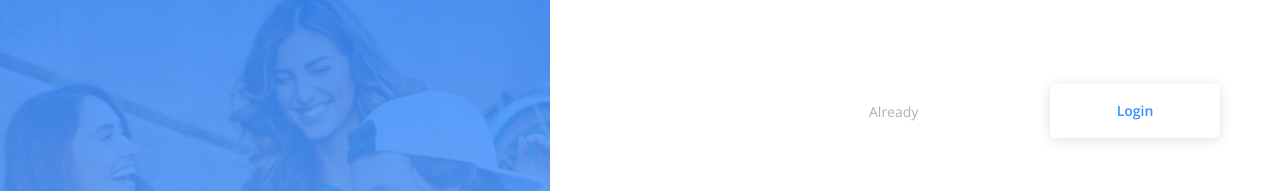
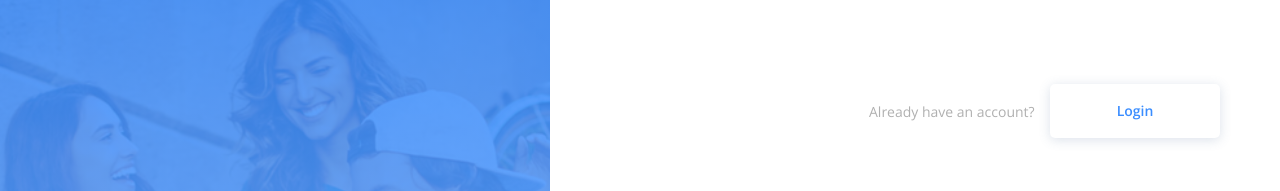
Before and after one commit to dcouch440/messenger-2134, a React (Create React App) app in the folder client/: page / in a window 1280 px wide. Shown: the top 191 px of the page. Built offline with nearby package versions, Linux system fonts and the light colour scheme; no server answers.

Commit message:
fix typo

```diff
--- a/client/src/pages/Authorize.js
+++ b/client/src/pages/Authorize.js
@@ -17,7 +17,9 @@ const Authorize = ({ user, withSignup }) => {
   }
 
   const routeText = withSignup ? "/login" : "/register";
-  const sideText = `${withSignup ? "Already" : "Don't have an account?"}`;
+  const sideText = `${
+    withSignup ? "Already have an account?" : "Don't have an account?"
+  }`;
   const buttonText = `${withSignup ? "Login" : "Create account"}`;
 
   return (
```
